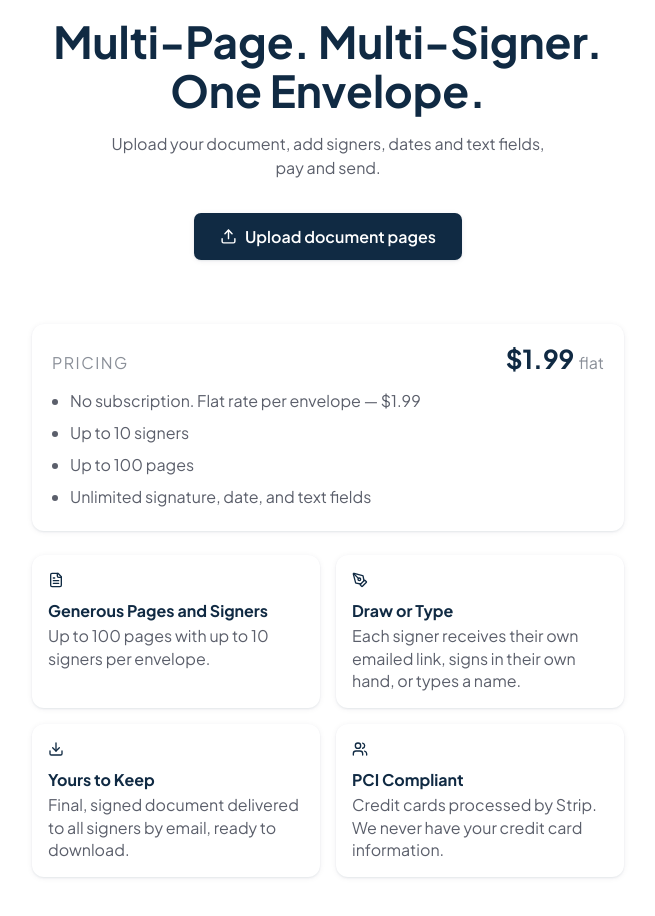
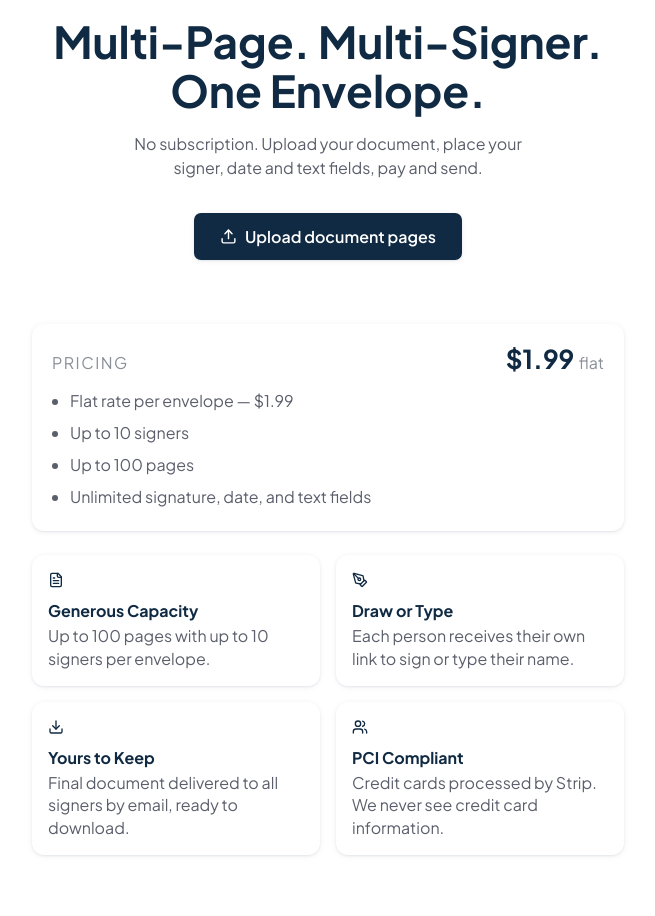
Before and after one commit to livelovelearnleavealegacy-droid/dollarsign-io, a Next.js app: page / in a window 1280 px wide. Shown: the part 180-1096 px from the top of the page, without its empty margins (312-967 px from the left). Built offline with nearby package versions, Linux system fonts and the light colour scheme.

Commit message:
Update page.js

```diff
--- a/app/page.js
+++ b/app/page.js
@@ -208,7 +208,7 @@ export default function Home() {
                 Multi-Page. Multi-Signer.<br />One Envelope.
               </h1>
               <p style={{ fontSize: 16, color: "#5B5F6B", maxWidth: 440, lineHeight: 1.55, margin: "0 auto 32px" }}>
-                Upload your document, add signers, dates and text fields, pay and send.
+                No subscription. Upload your document, place your signer, date and text fields, pay and send.
               </p>
               <button onClick={() => fileInputRef.current.click()} style={{ ...primaryBtn, fontSize: 16, padding: "13px 26px", boxShadow: "var(--shadow)" }}>
                 <Upload size={17} style={{ marginRight: 8 }} /> Upload document pages
@@ -224,7 +224,7 @@ export default function Home() {
                 <span style={{ fontFamily: "'Plus Jakarta Sans', sans-serif", fontSize: 26, fontWeight: 700, color: "var(--ink)" }}>${FLAT_PRICE.toFixed(2)} <span style={{ fontSize: 16, fontWeight: 400, color: "#8A8F98" }}>flat</span></span>
               </div>
               <ul style={{ fontSize: 16, color: "#5B5F6B", lineHeight: 2, paddingLeft: 18, margin: 0 }}>
-                <li>No subscription. Flat rate per envelope — ${FLAT_PRICE.toFixed(2)}</li>
+                <li>Flat rate per envelope — ${FLAT_PRICE.toFixed(2)}</li>
                 <li>Up to {MAX_SIGNERS} signers</li>
                 <li>Up to {MAX_PAGES} pages</li>
                 <li>Unlimited signature, date, and text fields</li>
@@ -232,10 +232,10 @@ export default function Home() {
             </div>
             <div style={{ display: "grid", gridTemplateColumns: "1fr 1fr", gap: 16 }}>
               {[
-                { icon: <FileText size={16} />, t: "Generous Pages and Signers", d: `Up to ${MAX_PAGES} pages with up to ${MAX_SIGNERS} signers per envelope.` },
-                { icon: <PenTool size={16} />, t: "Draw or Type", d: "Each signer receives their own emailed link, signs in their own hand, or types a name." },
-                { icon: <Download size={16} />, t: "Yours to Keep", d: "Final, signed document delivered to all signers by email, ready to download." },
-                { icon: <Users size={16} />, t: "PCI Compliant", d: `Credit cards processed by Strip. We never have your credit card information.` },
+                { icon: <FileText size={16} />, t: "Generous Capacity", d: `Up to ${MAX_PAGES} pages with up to ${MAX_SIGNERS} signers per envelope.` },
+                { icon: <PenTool size={16} />, t: "Draw or Type", d: "Each person receives their own link to sign or type their name." },
+                { icon: <Download size={16} />, t: "Yours to Keep", d: "Final document delivered to all signers by email, ready to download." },
+                { icon: <Users size={16} />, t: "PCI Compliant", d: `Credit cards processed by Strip. We never see credit card information.` },
               ].map((c, i) => (
                 <div key={i} style={{ background: "var(--card)", borderRadius: 12, boxShadow: "var(--shadow)", padding: 16 }}>
                   <div style={{ color: "var(--accent)", marginBottom: 8 }}>{c.icon}</div>
```
